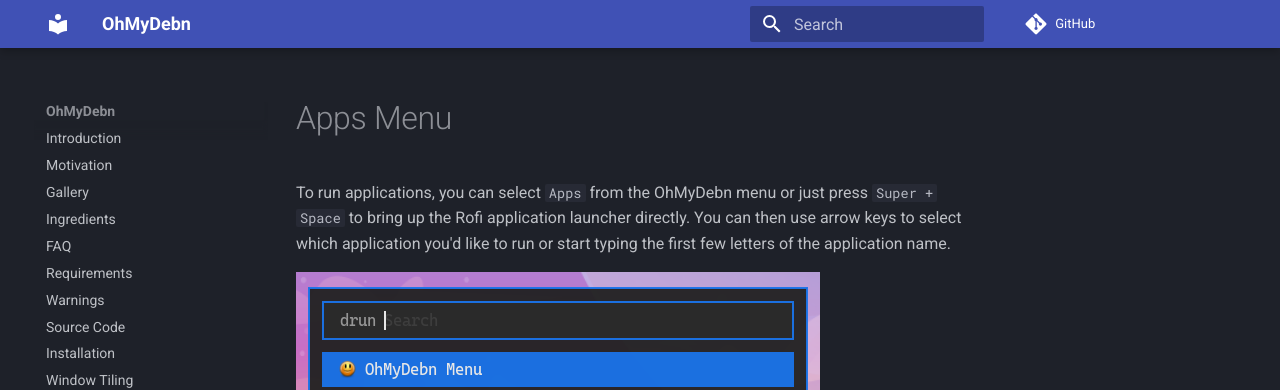
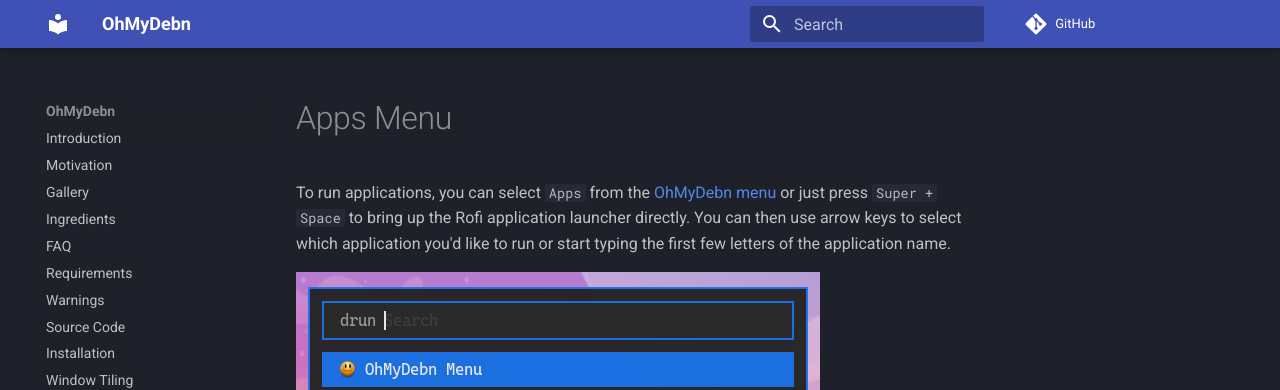
Before and after one commit to dougburks/ohmydebn-docs, an MkDocs documentation site: the page built from docs/apps-menu.md, in a window 1280 px wide and 1175 px high. Shown: the top 390 px of the window. Built offline with MkDocs 1.6.1 and Material for MkDocs 9.7.7, drawn with Linux system fonts in a browser that asks for light colours; comment, search, counter and statistics services are not loaded; part of the change alters nothing that is shown.

```diff
--- a/docs/apps-menu.md
+++ b/docs/apps-menu.md
@@ -1,3 +1,3 @@
-To run applications, you can select `Apps` from the OhMyDebn menu or just press `Super + Space` to bring up the Rofi application launcher directly. You can then use arrow keys to select which application you'd like to run or start typing the first few letters of the application name.
+To run applications, you can select `Apps` from the [OhMyDebn menu](ohmydebn-menu.md) or just press `Super + Space` to bring up the Rofi application launcher directly. You can then use arrow keys to select which application you'd like to run or start typing the first few letters of the application name.
 
 ![OhMyDebn Rofi](https://raw.githubusercontent.com/dougburks/ohmydebn-docs/refs/heads/main/images/ohmydebn-rofi.png)
```
